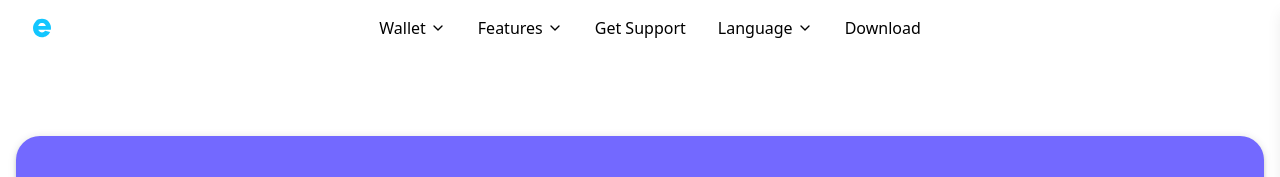
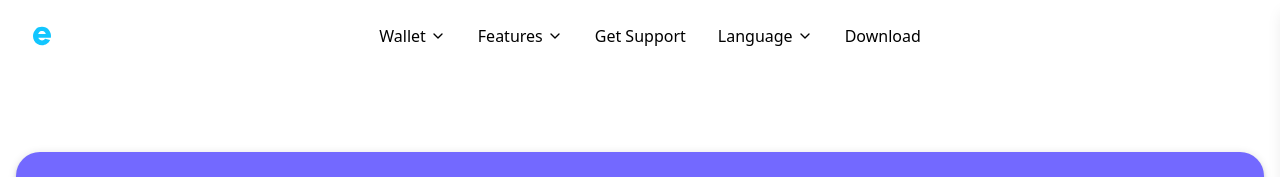
Before and after one commit to Aftab862/metaplayWallet, a React (Vite) app: page /download in a window 1280 px wide. Shown: the top 177 px of the page. Built offline with nearby package versions, Linux system fonts and the light colour scheme.

Commit message:
navbar issue fix

```diff
--- a/src/sections/Navbar.jsx
+++ b/src/sections/Navbar.jsx
@@ -40,7 +40,7 @@ const Navbar = () => {
     };
 
     return (
-        <nav className="w-full bg-transparent py-4 px-4 md:px-8">
+        <nav className="w-full bg-transparent py-6 px-4 md:px-8">
             <div className="max-w-screen-xl mx-auto flex items-center justify-between relative">
                 {/* Logo */}
                 <div className="flex items-center gap-2">
@@ -55,7 +55,7 @@ const Navbar = () => {
                                 {item.label} {item.submenu && <ChevronDown className="w-4 h-4" />}
                             </Link>
                             {/* Submenu (on hover) */}
-                            <div className="absolute left-0 mt-2 my-2 hidden group-hover:block bg-white shadow-lg rounded z-50">
+                            <div className="absolute left-0  py-2 hidden group-hover:block bg-white shadow-lg rounded z-50">
                                 {item.submenu && item.submenu.map((subItem) => (
                                     <a
                                         key={subItem}
```
